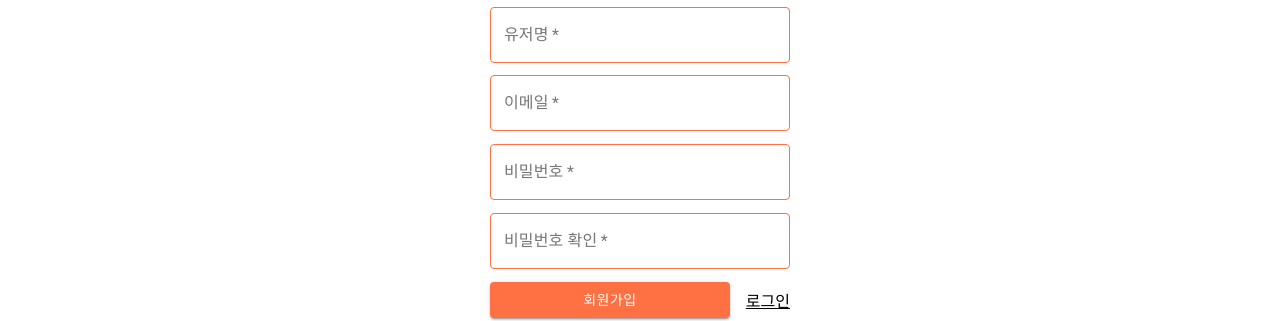
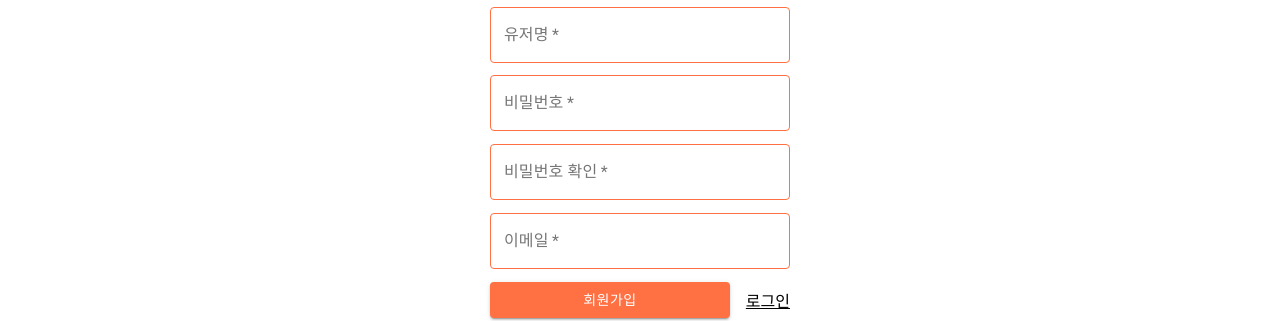
Before and after one commit to GAEBL/techblogzip, a React (Create React App) app in the folder frontend/: page /register in a window 1280 px wide. Shown: the part 284-605 px from the top of the page. Built offline with nearby package versions, Linux system fonts and the light colour scheme.

Commit message:
feat: changeInput 디스패치 연결 (S02P31C103-73)

```diff
--- a/frontend/src/components/AuthTemplate.js
+++ b/frontend/src/components/AuthTemplate.js
@@ -4,6 +4,8 @@ import SimpleButton from './Material/SimpleButton';
 import SimpleTextField from './Material/SimpleTextField';
 import Logo from './Logo';
 import { Link } from 'react-router-dom';
+import { useDispatch, useSelector } from 'react-redux';
+import { changeInput } from '../reducers/auth';
 
 const AuthTemplateWrapper = styled.div`
   width: 100%;
@@ -32,24 +34,52 @@ const StyledLink = styled(Link)`
 `;
 
 function AuthTemplate({ type }) {
+  const { form } = useSelector(({ auth }) => ({
+    form: auth[type],
+  }));
+
+  const dispatch = useDispatch();
+  const handleChange = (e) => {
+    const { name, value } = e.target;
+    dispatch(changeInput({ type, name, value }));
+  };
   return (
     <AuthTemplateWrapper>
       <Logo />
       <AuthForm>
-        <SimpleTextField type="text" name="username" label="유저명" required />
-        <SimpleTextField type="text" name="email" label="이메일" required />
         <SimpleTextField
+          value={form.username}
           type="text"
+          name="username"
+          label="유저명"
+          onChange={handleChange}
+          required
+        />
+
+        <SimpleTextField
+          value={form.password}
+          type="password"
           name="password"
           label="비밀번호"
+          onChange={handleChange}
           required
         />
         {type === 'register' && (
           <>
             <SimpleTextField
-              type="text"
+              value={form.passwordConfirm}
+              type="password"
               name="passwordConfirm"
               label="비밀번호 확인"
+              onChange={handleChange}
+              required
+            />
+            <SimpleTextField
+              value={form.email}
+              type="text"
+              name="email"
+              label="이메일"
+              onChange={handleChange}
               required
             />
           </>
```
